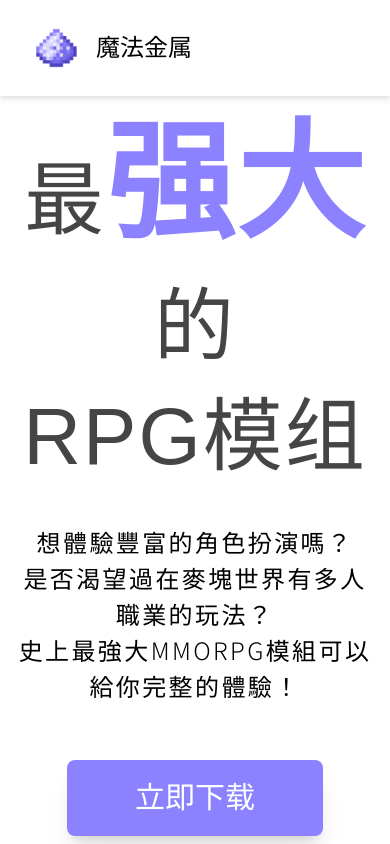
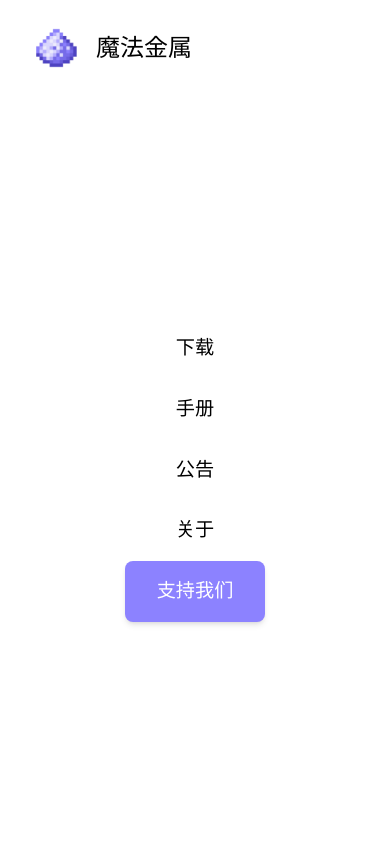
Before and after one commit to Slimer210/ManaWeb, a React (Vite) app: page / in a window 390 px wide. Both pictures are taken after a click on the button 355 px from the left and 48 px from the top of the page. Shown: the top 844 px of the page. Built offline with nearby package versions, Linux system fonts and the light colour scheme; some icons are missing; a web font is replaced by a local one.

Commit message:
added mobile navigation

```diff
--- a/src/App.jsx
+++ b/src/App.jsx
@@ -21,6 +21,7 @@ import ViewArticles from './routes/ViewArticles';
 
 // import image and logo
 import manaLogo from './assets/manalogo.png';
+import { useState, useEffect } from 'react';
 
 const navigationItem = [
   { name: '下载', href: 'download' },
@@ -30,6 +31,7 @@ const navigationItem = [
 ];
 
 function NavigationBar() {
+  const [isNavigationOpen, toggleNavigation] = useState(false);
   return (
     <>
       <Helmet>
@@ -39,7 +41,7 @@ function NavigationBar() {
 
       <nav className="w-full flex grow justify-between item-center px-5 py-5 drop-shadow-md bg-white top-0 left-0 fixed h-24 z-40">
 
-        <Link to="/" className="cursor-pointer select-none flex-shrink-0 flex items-center px-3 py-3 active:text-mana-dark-purple hover:text-mana-dark-purple duration-300 hover:scale-110">
+        <Link onClick={() => toggleNavigation(false)} to="/" className="cursor-pointer select-none flex-shrink-0 flex items-center px-3 py-3 active:text-mana-dark-purple hover:text-mana-dark-purple duration-300 hover:scale-110">
           <img
             className="block w-12 h-12 drop-shadow-none"
             src={manaLogo}
@@ -47,8 +49,9 @@ function NavigationBar() {
           />
           <h1 className="pl-4 text-2xl">魔法金属</h1>
         </Link>
-        <button type="button" className="tablet:hidden block" onClick={null}><Icon className="text-3xl" icon="bi:list" /></button>
-        <div className="font-sans-serif hidden flex-nowrap items-center justify-center gap-x-5 tablet:flex">
+        <button onClick={() => toggleNavigation(!isNavigationOpen)} type="button" className="tablet:hidden block"><Icon className="text-3xl" icon="bi:list" /></button>
+        {/* only show on non-mobile layout */}
+        <div className={`font-sans-serif hidden flex-nowrap items-center justify-center gap-x-5 tablet:flex`}>
           {navigationItem.map((item) => (
             <NavLink
               to={item.href}
@@ -61,6 +64,25 @@ function NavigationBar() {
           ))}
           <NavLink to="support" className="select-none px-8 py-4 text-[1.2rem] content-center whitespace-nowrap rounded-lg active:text-mana-dark-purple hover:scale-110 duration-300 bg-mana-purple text-white hover:text-white hover:bg-mana-dark-purple hover:rotate-3 shadow-md">支持我们</NavLink>
         </div>
+
+        {/* only show on mobile layout */}
+        <div className={`${isNavigationOpen ? "fixed" : "hidden"} top-24 left-0 tablet:hidden`}>
+          <div className={`transition duration-300 bg-white font-sans-serif w-screen h-[calc(100vh-96px)] flex flex-nowrap flex-col items-center justify-center gap-x-5`}>
+          {navigationItem.map((item) => (
+            <NavLink
+              to={item.href}
+              className="select-none px-8 py-4 text-[1.2rem] content-center whitespace-nowrap rounded-lg active:text-mana-dark-purple hover:text-mana-dark-purple hover:scale-110 duration-300"
+              key={item.name}
+              onClick={() => toggleNavigation(!isNavigationOpen)}
+            >
+              {item.name}
+
+            </NavLink>
+          ))}
+          <NavLink to="support" className="select-none px-8 py-4 text-[1.2rem] content-center whitespace-nowrap rounded-lg active:text-mana-dark-purple hover:scale-110 duration-300 bg-mana-purple text-white hover:text-white hover:bg-mana-dark-purple hover:rotate-3 shadow-md">支持我们</NavLink>
+          </div>
+        </div>
+
       </nav>
     </>
   );
@@ -88,6 +110,8 @@ function Footer() {
 
 // tailwind 3.0 yyds
 function App() {
+
+
   return (
     <BrowserRouter>
       <NavigationBar />
```
